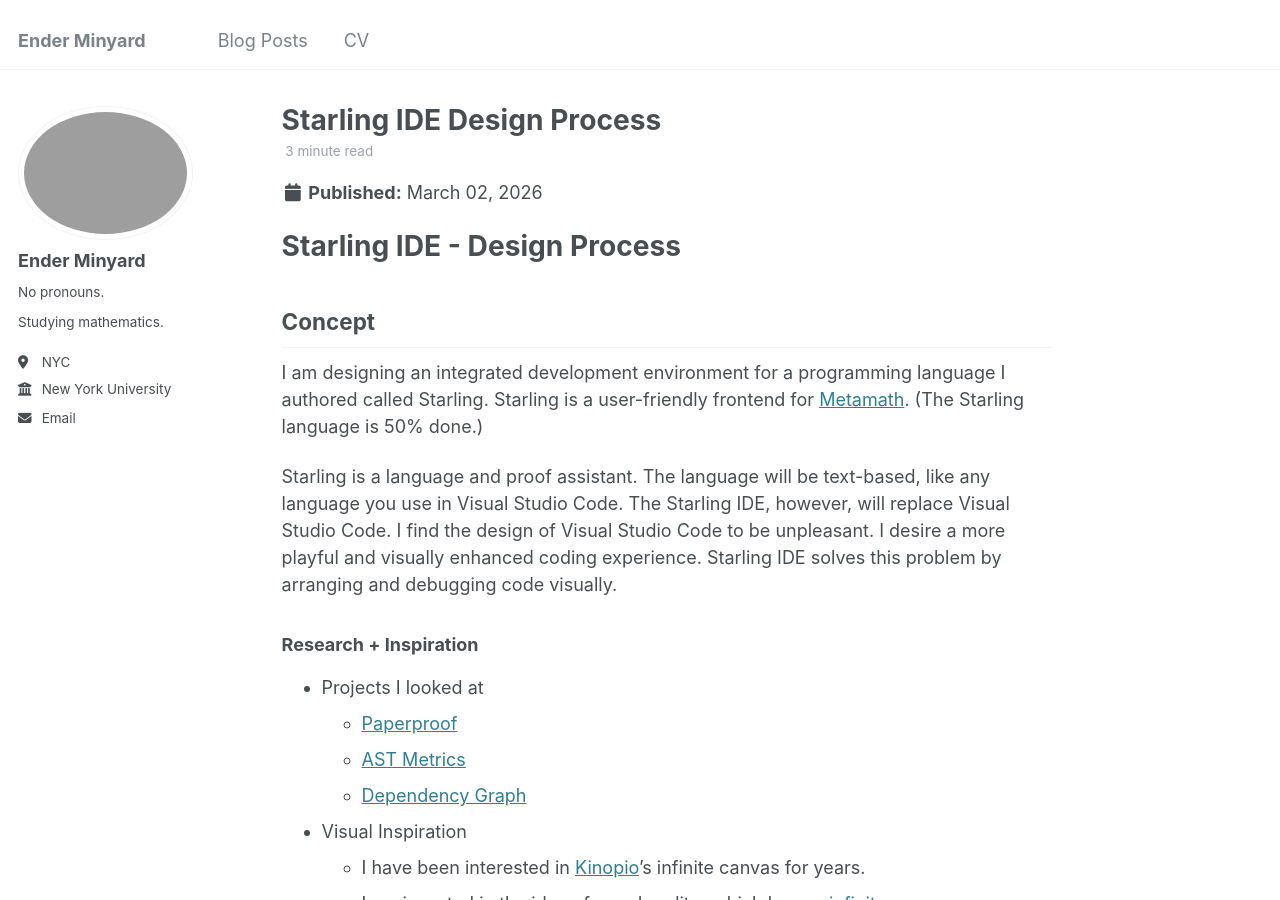
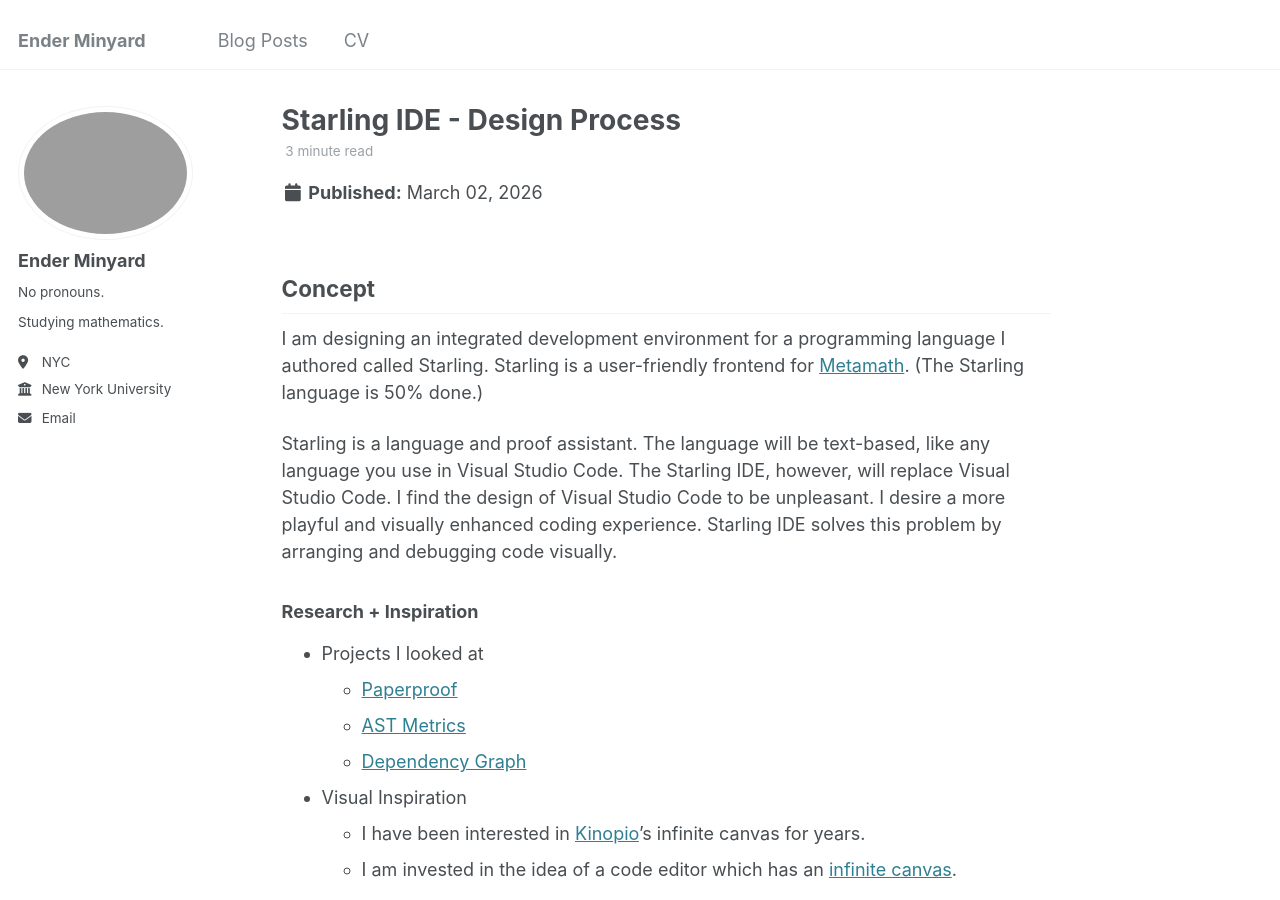
Before and after one commit to enderminyard/academic-page, a Jekyll site: the page built from _posts/2026-03-02-ide-design.md, in a window 1280 px wide and 900 px high. Built offline with Jekyll 4.4.1, drawn with Linux system fonts in a browser that asks for light colours.

Commit message:
Update 2026-03-02-ide-design.md

```diff
--- a/_posts/2026-03-02-ide-design.md
+++ b/_posts/2026-03-02-ide-design.md
@@ -1,5 +1,5 @@
 ---
-title: 'Starling IDE Design Process'
+title: 'Starling IDE - Design Process'
 date: 2026-03-02
 permalink: /posts/2026/03/ide-design/
 tags:
@@ -7,8 +7,6 @@ tags:
   - IDE
   - ideation
 ---
-
-# Starling IDE - Design Process
 
 ## Concept
 
@@ -31,15 +29,15 @@ Starling is a language and proof assistant. The language will be text-based, lik
 I am inspired by the design space of AI tools such as [Nimo](https://www.nimo.space) and [Integrity](https://integrity.sh/). I'm also a fan of [Austin Henley's research into code editor design](https://austinhenley.com/pubs/Klein2021ICSME_CodeRibbon.pdf).
 
 **Nimo-Inspired Wireframe**
-![nimo inspired](../images/nimo_inspired.png)
+![nimo inspired](/images/nimo_inspired.png)
 Zoomable infinite canvas with resizable code/visualization windows.
 
 **Integrity-Inspired Wireframe**
-![integrity inspired](../images/integrity_inspired.png)
+![integrity inspired](/images/integrity_inspired.png)
 Combination of filetree with zoomable infinite canvas (containing resizable code/visualization windows).
 
 **CodeRibbon-Inspired Wireframe**
-![CodeRibbon inspired](../images/CodeRibbon_inspired.png)
+![CodeRibbon inspired](/images/CodeRibbon_inspired.png)
 Conventional code editor (filetree) on left side, swappable and resizable code/visualization windows on right side.
 
 ## Personas
```
